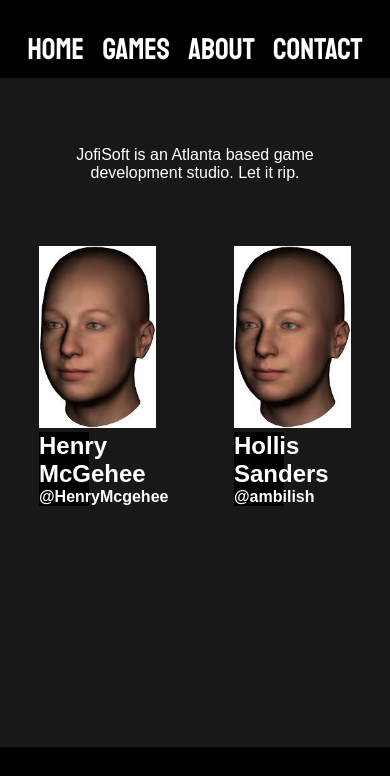
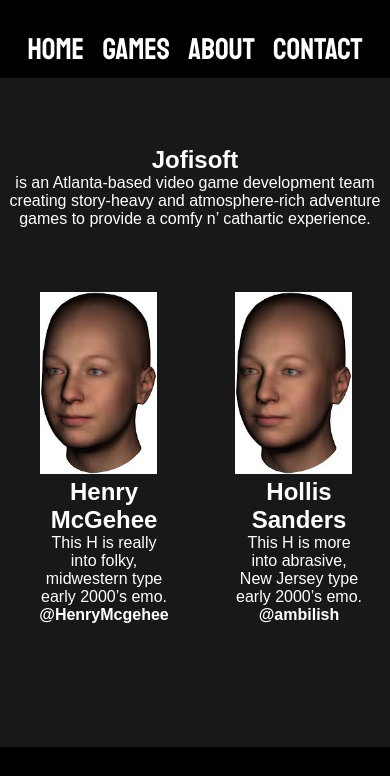
Before and after one commit to HenryMcGehee/jofisoftwebsite, a plain HTML site: page about.html in a window 390 px wide. Shown: the top 776 px of the page. Drawn offline with Linux system fonts and the light colour scheme.

Commit message:
copy added

```diff
--- a/about.html
+++ b/about.html
@@ -23,7 +23,12 @@
         </div>
 
         <div class="info">
-            <p>JofiSoft is an Atlanta based game development studio. Let it rip.</p>
+            <h1 class="aboutText">
+                Jofisoft
+            </h1>
+            <p>
+                is an Atlanta-based video game development team creating story-heavy and atmosphere-rich adventure games to provide a comfy n’ cathartic experience.
+            </p>
         </div>
 
         <div class="row">
@@ -31,8 +36,11 @@
                 <div class="profile">
                     <img src="./images/face.jpg" alt="Henry McGehee" class="profileImg">
                     <div class="profileText">
-                        <h1>Henry McGehee</h1>
-                        <h4>@HenryMcgehee</h4>
+                        <h1 class="aboutText">Henry McGehee</h1>
+                        <p>
+                            This H is really into folky, midwestern type early 2000’s emo.
+                        </p>
+                        <h4 class="aboutText">@HenryMcgehee</h4>
                     </div>
                 </div>
             </div>
@@ -40,8 +48,11 @@
                 <div class="profile">
                     <img src="./images/face.jpg" alt="Hollis Sanders" class="profileImg">
                     <div class="profileText">
-                        <h1>Hollis Sanders</h1>
-                        <h4>@ambilish</h4>
+                        <h1 class="aboutText">Hollis Sanders</h1>
+                        <p>
+                            This H is more into abrasive, New Jersey type early 2000’s emo.
+                        </p>
+                        <h4 class="aboutText">@ambilish</h4>
                     </div>
                 </div>
             </div>
--- a/style.css
+++ b/style.css
@@ -31,6 +31,7 @@ a {
     margin: 5px;
     padding-top: 1em;
     background-color: black;
+    text-align: left;
 }
 
 .lineBreak{
@@ -49,6 +50,11 @@ p{
     background-color: #181818;
 }
 
+.bottom{
+    background-color: black;
+    padding: 1em;
+}
+
 .video {
     width: 50em;
     height: 25em;
@@ -63,6 +69,8 @@ p{
     background-color: black;
     padding: 0 0 2em 0;
     min-width: 150px;
+    margin-top: 5em;
+    margin-bottom: 5em;
 }
 
 .vidHoleHome {
@@ -76,12 +84,14 @@ p{
     padding-top: 5em;
     margin-left: 2em;
     margin-right: 2em;
+    max-width: 600px;
+    margin: auto;
 }
 
 .gameInfo {
     text-align: center;
     margin: auto;
-    max-width: 500px;
+    max-width: 600px;
 }
 
 .GameInfo{
@@ -141,20 +151,22 @@ p{
     background-color: #181818;
 }
 
-.profileText{
-    width: 100%;
-    background-color: black;
-}
+
 
 .profileImg {
-    margin: none;
+    margin: auto;
+    padding-left: 25px;
     width: 100%;
-    background-color: #202020;
+    background-color: #181818;
 }
 
 .profileText {
     position: absolute;
-    width: 50px;
+    width: 200px;
+}
+
+.aboutText{
+    background-color: #181818;
 }
 
 .contact{
@@ -211,4 +223,16 @@ opacity: 0.7;
         width: 100%;
         height: 100%;
     }
+
+    .profileText {
+        position: absolute;
+        width: 130px;
+    }
+
+    .profileImg {
+        margin: auto;
+        padding-left: 1px;
+        width: 100%;
+        background-color: #181818;
+    }
 }
```
Also changed, not shown: games.html (+13 -2 lines), index.html (+1 -1 lines).
